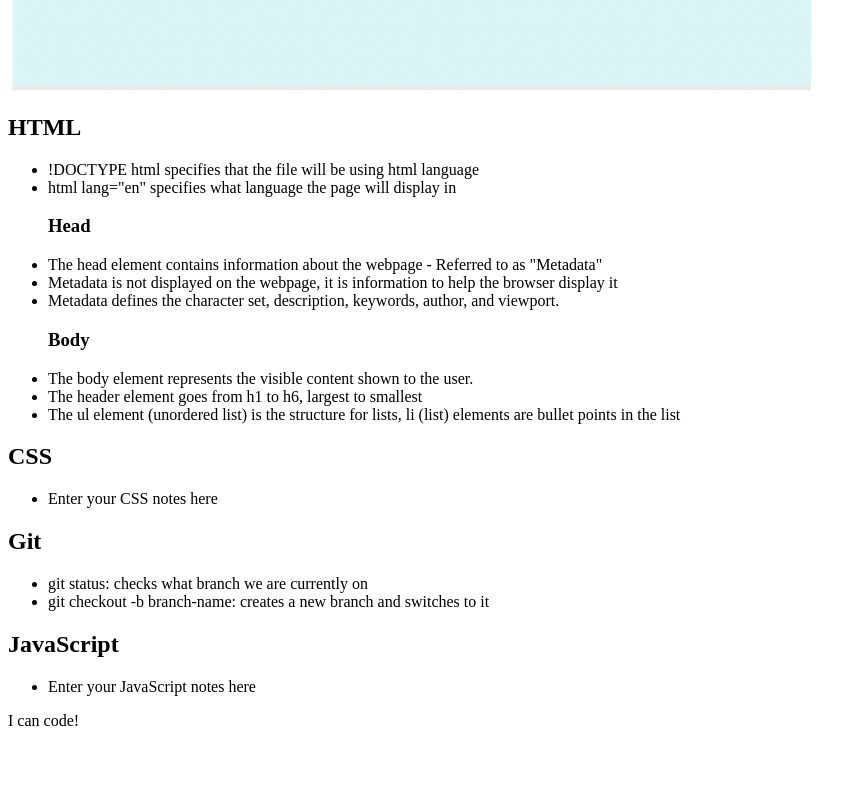
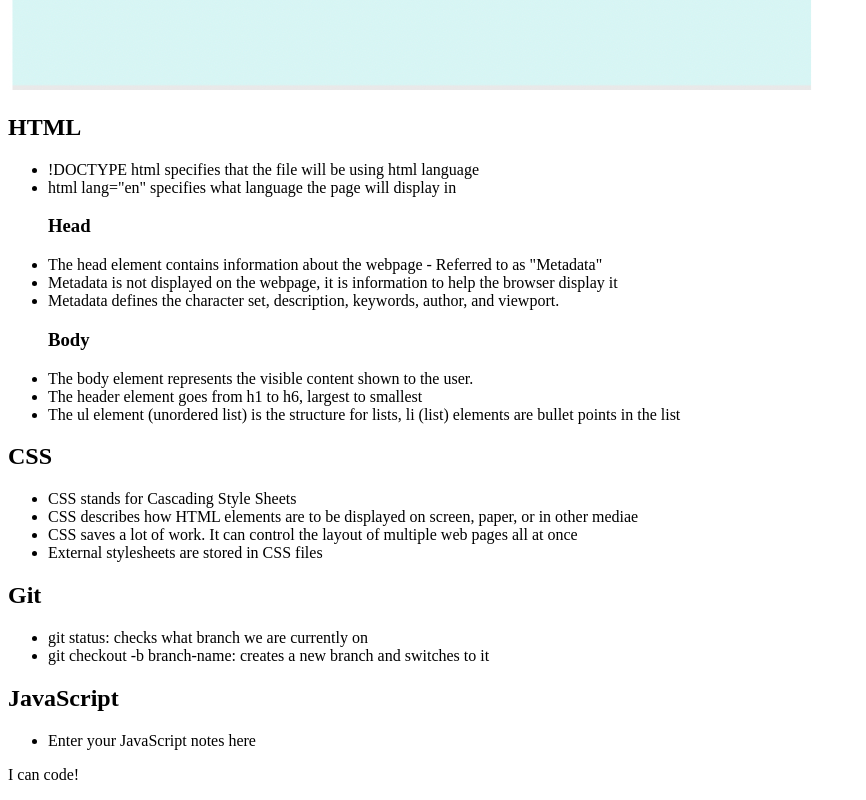
Before and after one commit to SymoxN7/Pre-Work-study-guide, a plain HTML site: page index.html in a window 1280 px wide. Shown: the part 766-1566 px from the top of the page, without its empty margins (0-866 px from the left). Before the commit the page ends 1512 px from the top, so only its background shows below. Drawn offline with Linux system fonts and the light colour scheme.

Commit message:
added css notes

```diff
--- a/index.html
+++ b/index.html
@@ -32,7 +32,10 @@
       <section class="card" id="css-section">
         <h2>CSS</h2>
         <ul>
-          <li>Enter your CSS notes here</li>
+          <li>CSS stands for Cascading Style Sheets</li>
+          <li>CSS describes how HTML elements are to be displayed on screen, paper, or in other mediae</li>
+          <li>CSS saves a lot of work. It can control the layout of multiple web pages all at once</li>
+          <li>External stylesheets are stored in CSS files</li>
         </ul>
       </section>
 
```
